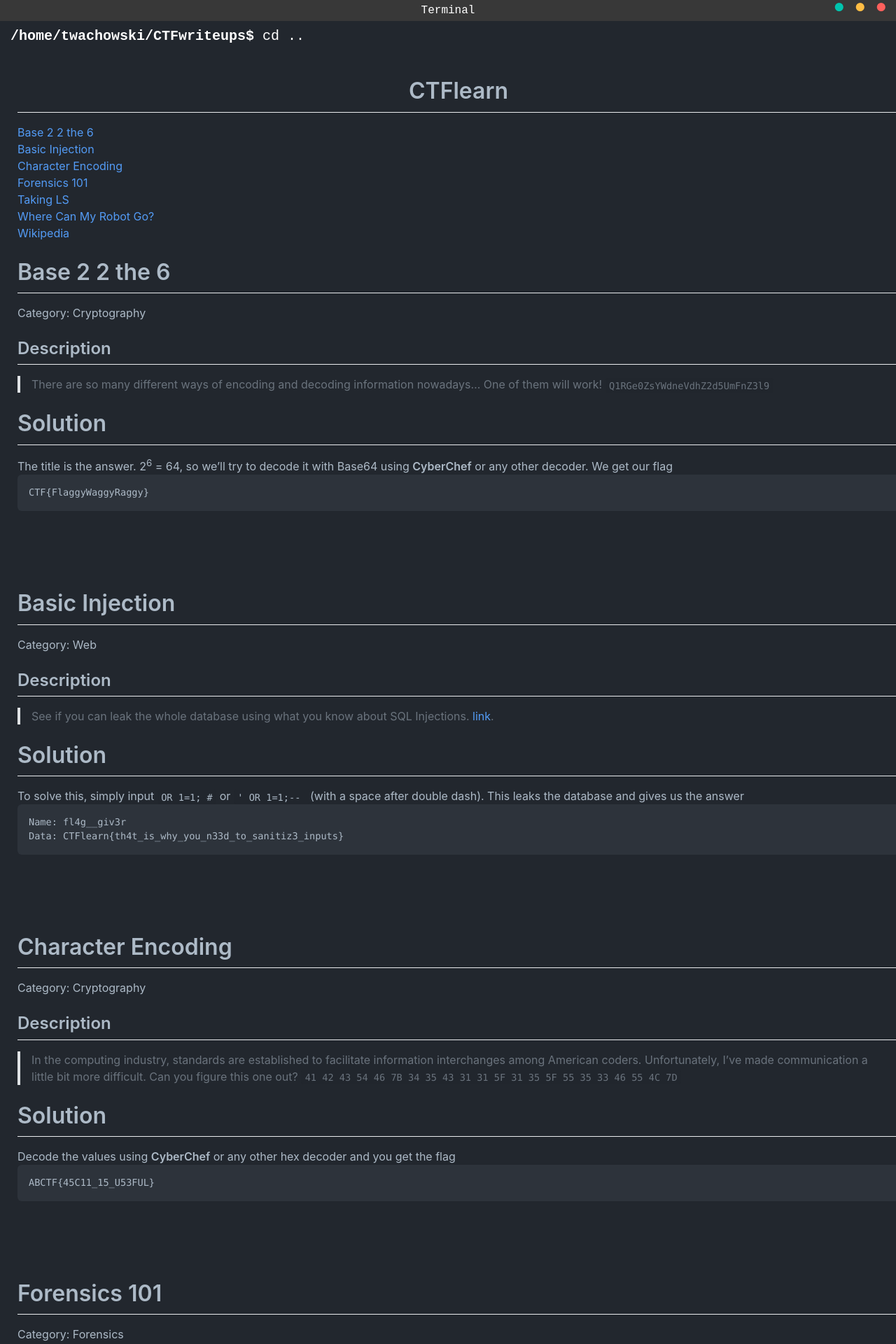
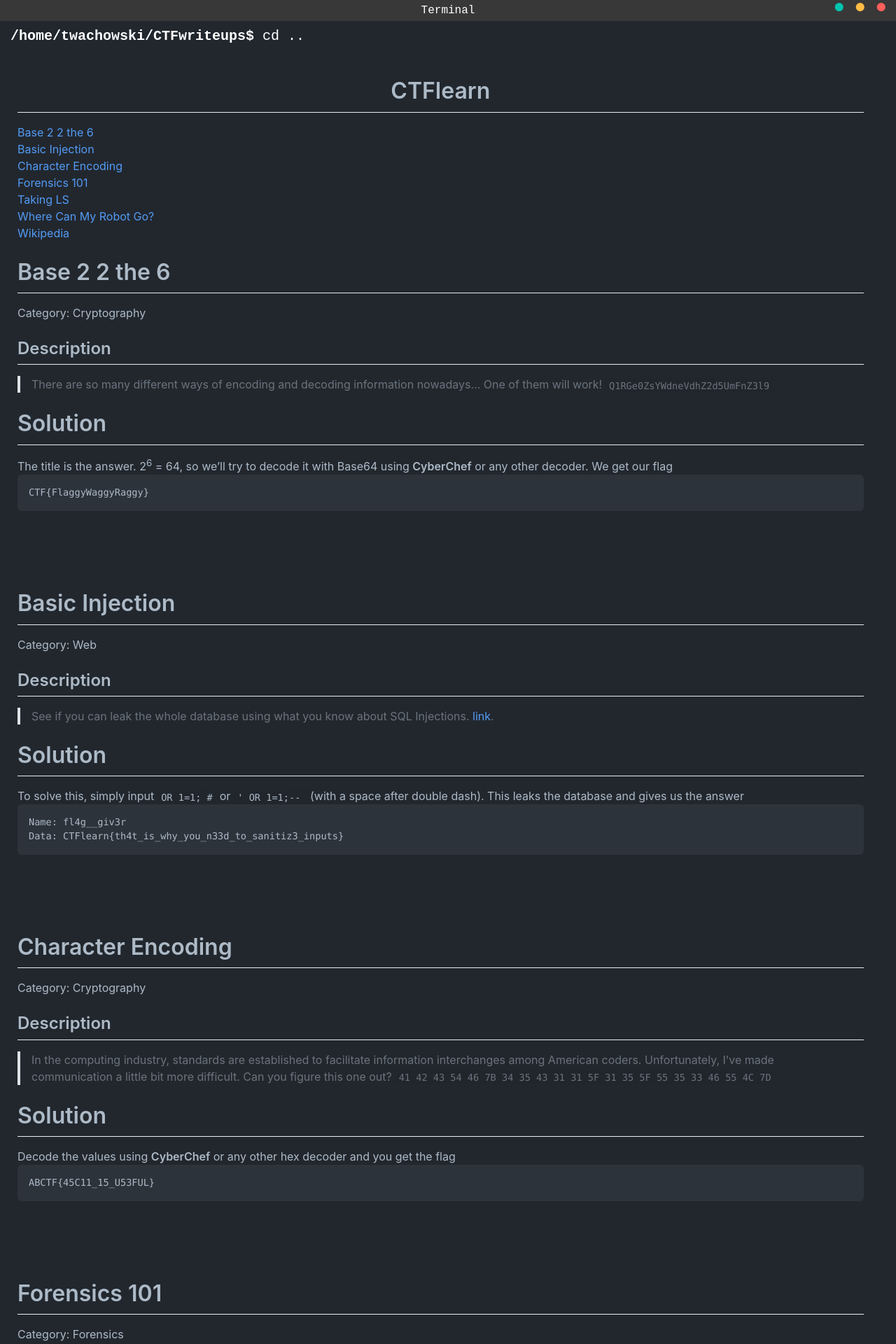
Before and after one commit to tadeuszwachowski/CTFwriteups, a Jekyll site: the page built from ctflearn.html, in a window 1280 px wide. Shown: the top 1920 px of the page at 70% size. Built offline with Jekyll 4.4.1, drawn with Linux system fonts in a browser that asks for light colours; nearby versions of some CDN libraries; Markdown is read by kramdown in place of the engine named in the settings.

Commit message:
Changed writeups width

```diff
--- a/css/main.css
+++ b/css/main.css
@@ -94,7 +94,7 @@ p#ps {
   position: absolute;
   top: 100px;
   margin: auto;
-  width: 100%;
+  width: 96%;
   padding: 10px;
 }
 
```
